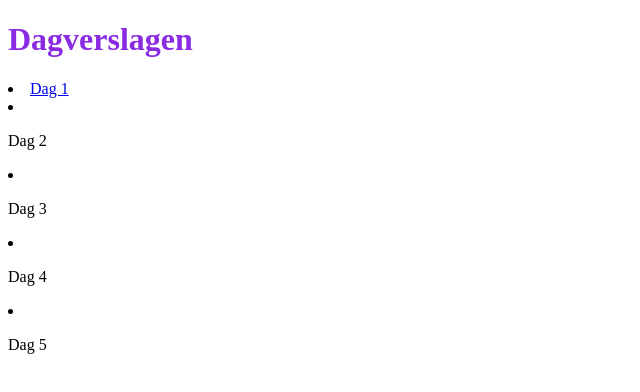
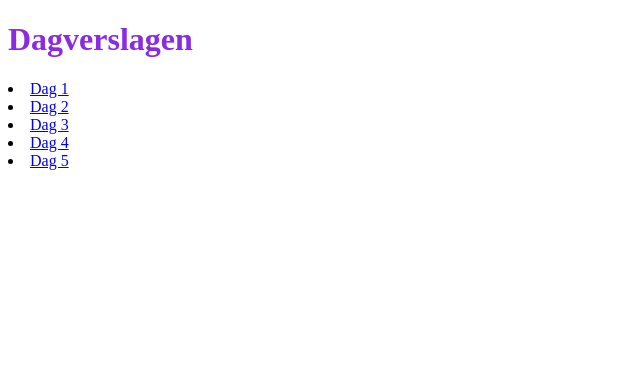
Before and after one commit to DaanVT-immalle/DaanVT-immalle.github.io, a plain HTML site: page DAGVERSLAGEN_DaanVanTiggel/index.html in a window 1280 px wide. Shown: the whole page, without its empty margins (0-640 px from the left). Drawn offline with Linux system fonts and the light colour scheme.

Commit message:
Link html paginas met nav

```diff
--- a/DAGVERSLAGEN_DaanVanTiggel/index.html
+++ b/DAGVERSLAGEN_DaanVanTiggel/index.html
@@ -16,10 +16,10 @@
     <nav>
         <table>
             <li><a href=Dag1.html>Dag 1</a></li>
-            <li><p>Dag 2</p></li>
-            <li><p>Dag 3</p></li>
-            <li><p>Dag 4</p></li>
-            <li><p>Dag 5</p></li>
+            <li><a href=Dag2.html>Dag 2</a></li>
+            <li><a href=Dag3.html>Dag 3</a></li>
+            <li><a href=Dag4.html>Dag 4</a></li>
+            <li><a href=Dag5.html>Dag 5</a></li>
         </table>
     </nav>
 </body>
```
